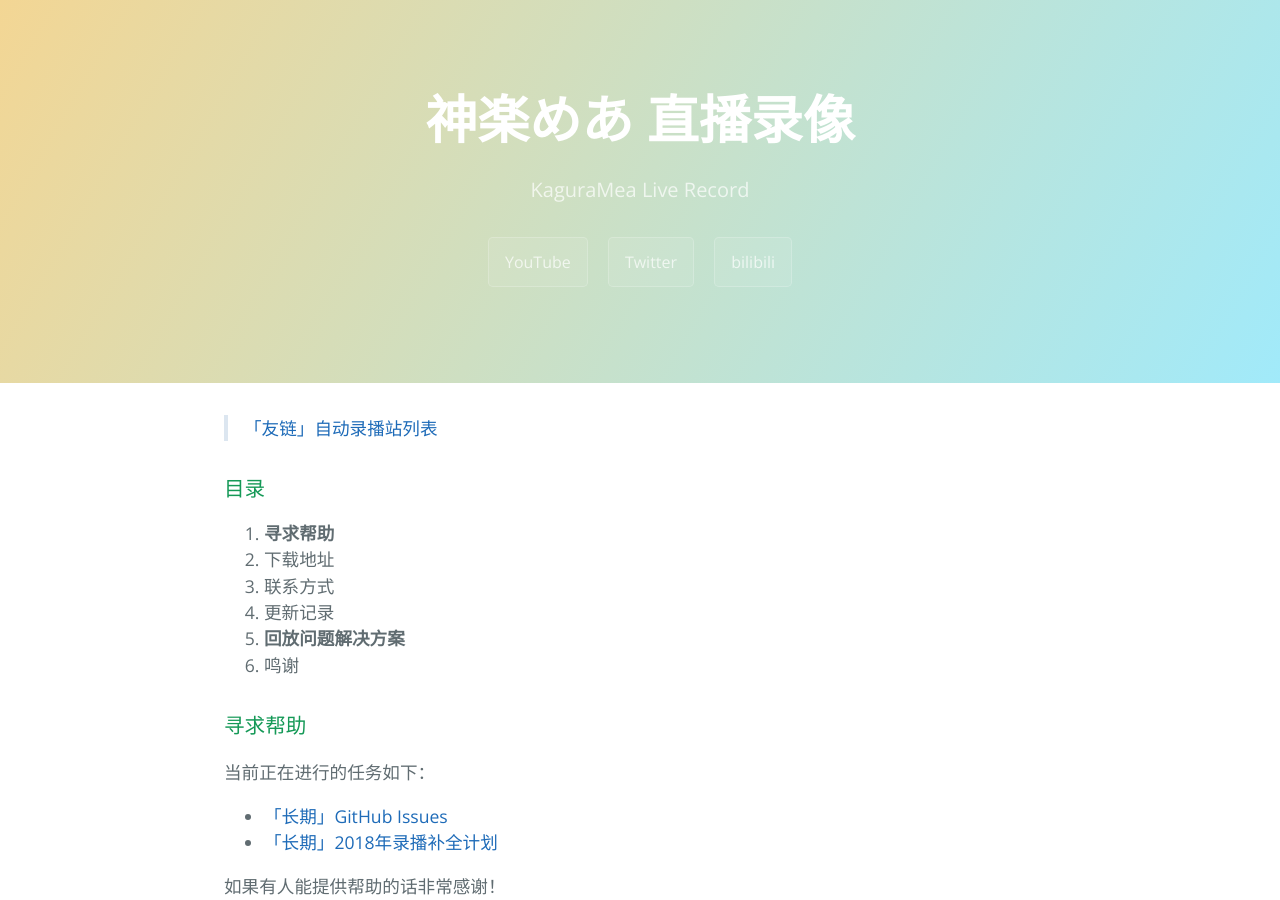
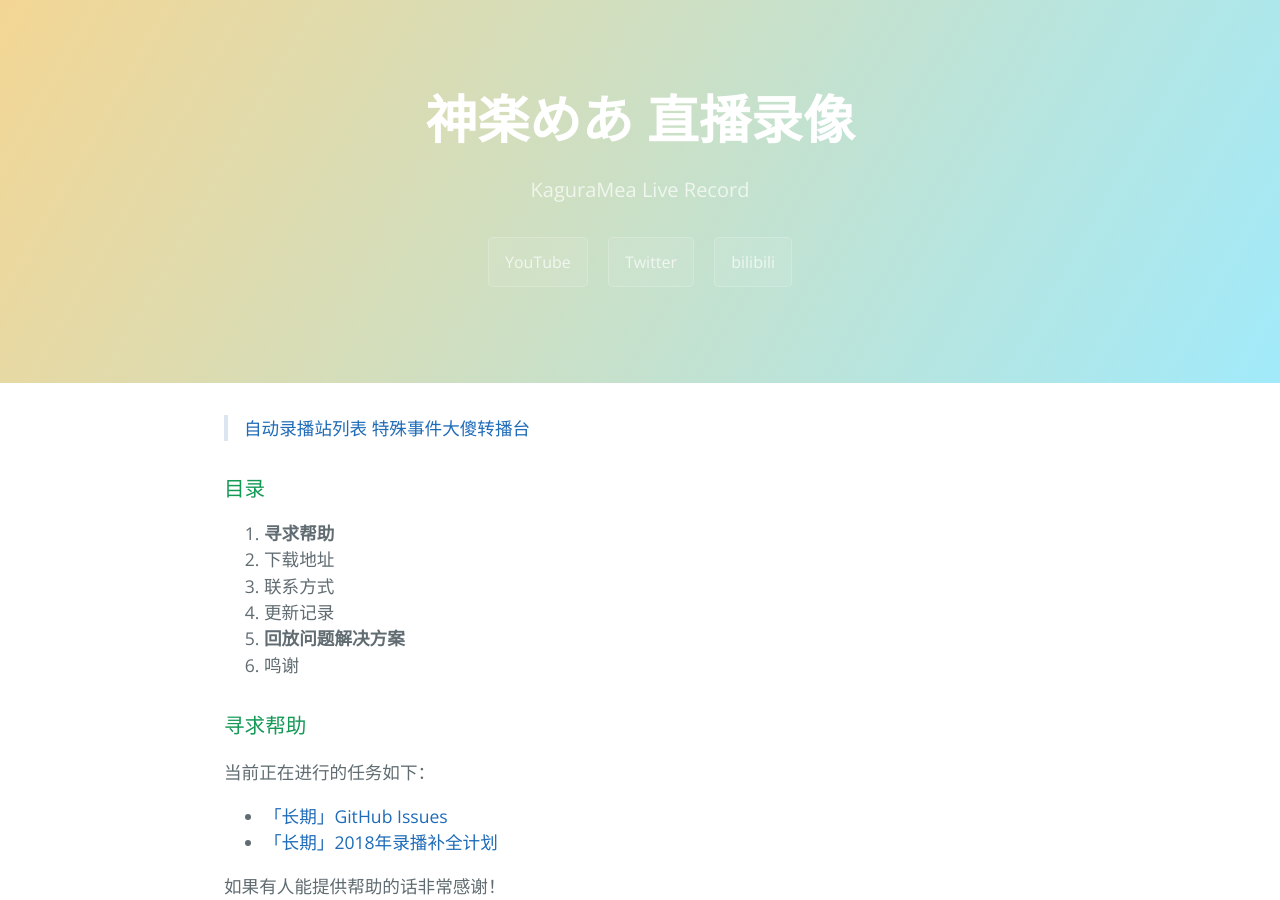
Before and after one commit to kaguramea-record/kaguramea-record.github.io, a Jekyll site: the page built from index.md, in a window 1280 px wide and 900 px high. Built offline with Jekyll 4.4.1, drawn with Linux system fonts in a browser that asks for light colours; comment, search, counter and statistics services are not loaded.

Commit message:
Update index.md

```diff
--- a/index.md
+++ b/index.md
@@ -2,7 +2,8 @@
 layout: default
 ---
 
-> [「友链」自动录播站列表](./auto-recorder.html)
+> [自动录播站列表](./auto-recorder.html)
+> [特殊事件大傻转播台](https://www.kingkong.com.tw/4194288)
 
 ### 目录
 
```
